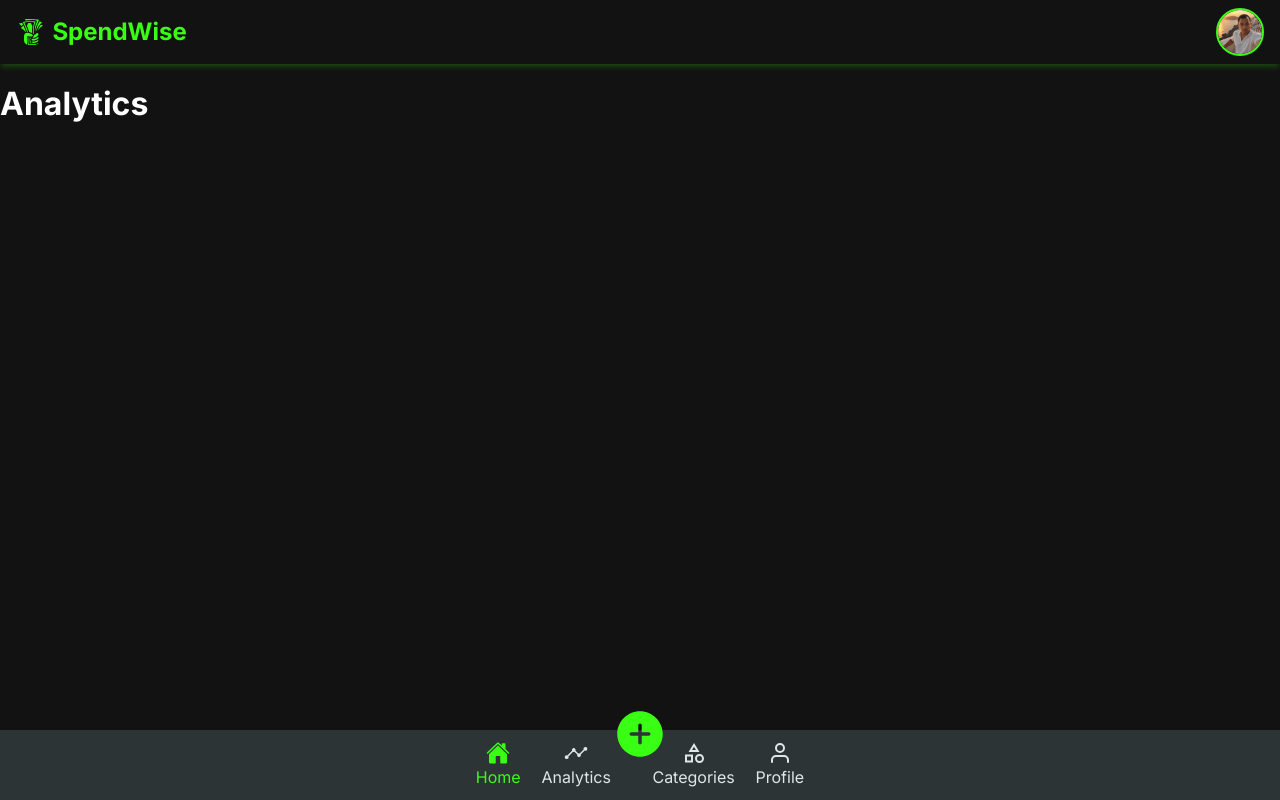
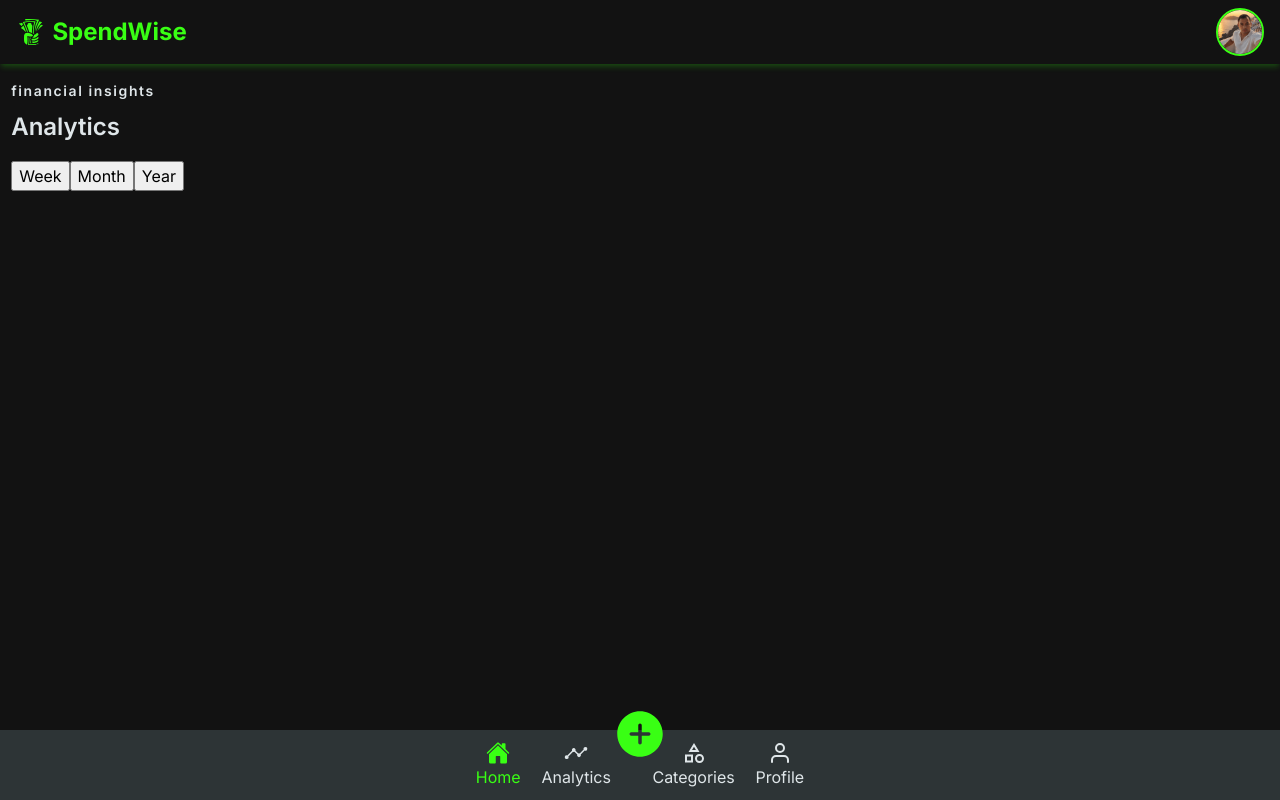
Before and after one commit to Andriamahay11master/SpendWise, a React (Vite) app: page /analytics in a window 1280 px wide. Built offline with nearby package versions, Linux system fonts and the light colour scheme.

Commit message:
init page analytics

```diff
--- a/src/components/Analytics/Analytics.tsx
+++ b/src/components/Analytics/Analytics.tsx
@@ -1,7 +1,18 @@
 const Analytics = () => {
+  const dataFilter = ["Week", "Month", "Year"];
   return (
-    <div className="analytics">
-      <h1>Analytics</h1>
+    <div className="main-block page-analytics">
+      <h3 className="title-h3">financial insights</h3>
+      <h2 className="title-h2">Analytics</h2>
+      <div className="filter-analytics">
+        {dataFilter.map((item, index) => {
+          return (
+            <button key={index} className="filter-analytics-item">
+              {item}
+            </button>
+          );
+        })}
+      </div>
     </div>
   );
 };
```
